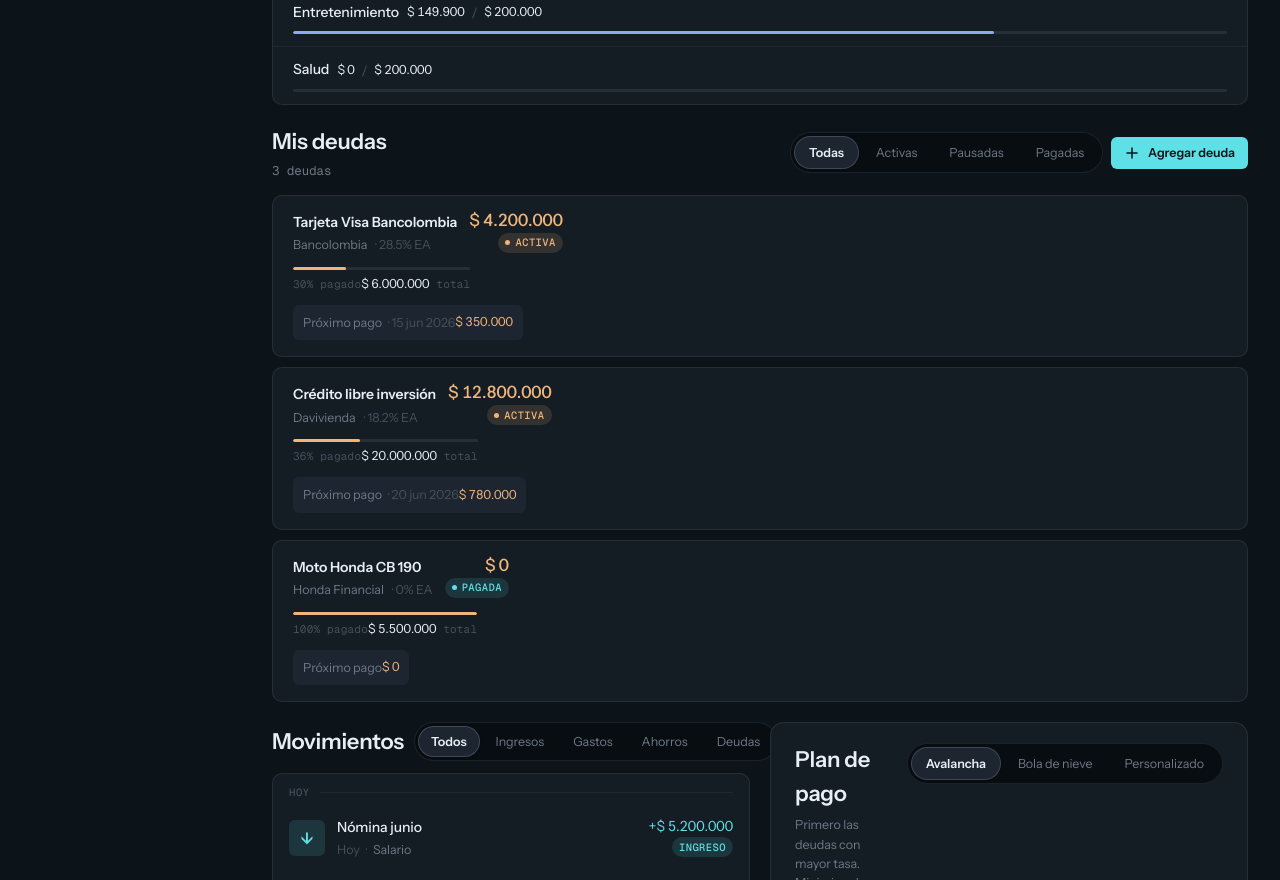
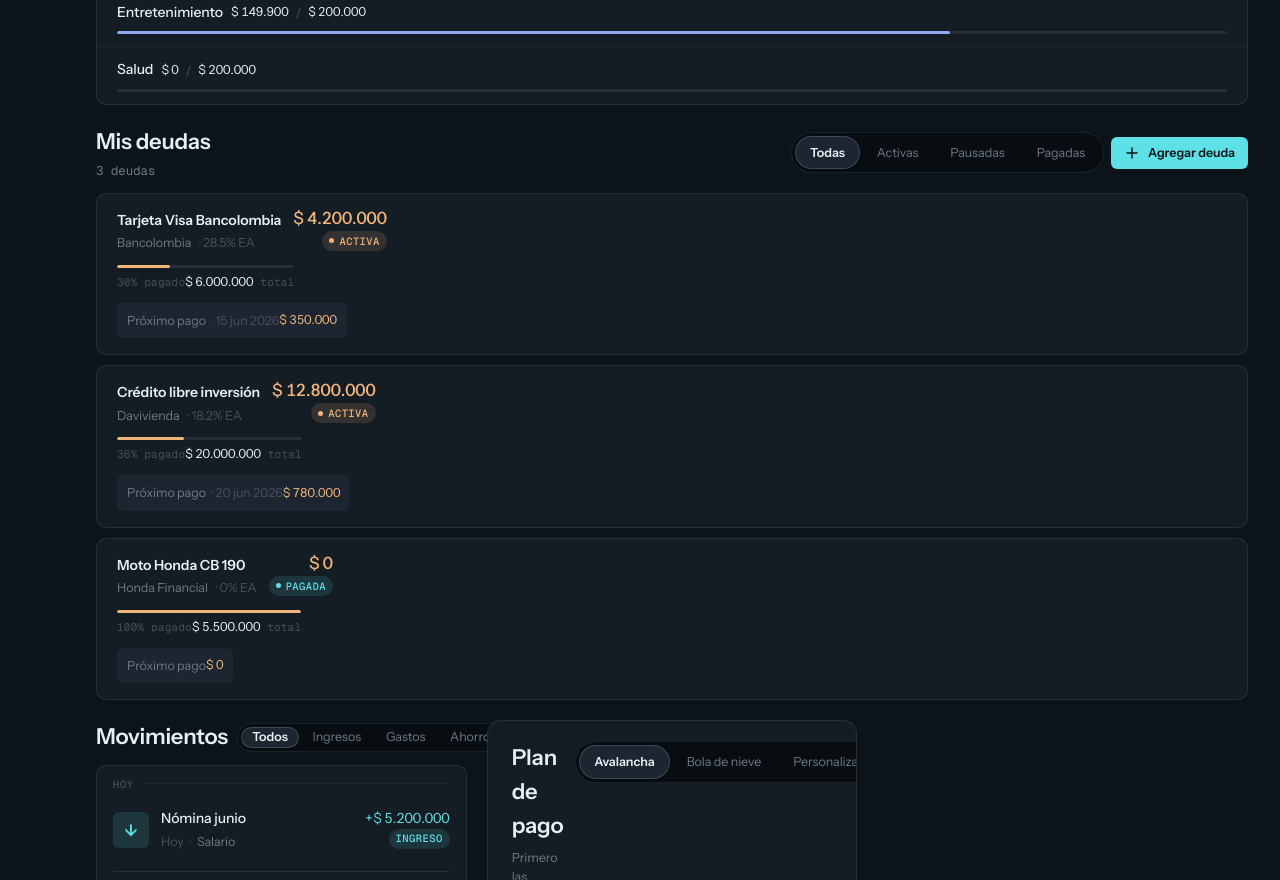
Before and after one commit to DeudasZero/DeudasZero-frontend, a React (Vite) app: page / in a window 1280 px wide. Shown: the part 1920-2800 px from the top of the page. Built offline with nearby package versions, Linux system fonts and the light colour scheme.

Commit message:
Fix: ajustes responsive en organismos

```diff
--- a/src/shared/components/organisms/dashboard-layout/DashboardLayout.tsx
+++ b/src/shared/components/organisms/dashboard-layout/DashboardLayout.tsx
@@ -1,6 +1,5 @@
 import { useState, cloneElement, isValidElement } from 'react'
-import type { CSSProperties, FC, ReactElement } from 'react'
-import { useBreakpoint } from '@shared/hooks/useBreakpoint.ts'
+import type { FC, ReactElement } from 'react'
 import type { DashboardLayoutProps } from './DashboardLayout.types.ts'
 
 export const DashboardLayout: FC<DashboardLayoutProps> = ({
@@ -11,43 +10,14 @@ export const DashboardLayout: FC<DashboardLayoutProps> = ({
   sidebarCollapsed: sidebarCollapsedProp = false,
   className,
 }) => {
-  const { isNarrow, isCompact, isDesktop } = useBreakpoint()
+  const [tabletCollapsed, setTabletCollapsed] = useState(true)
 
-  /**
-   * On tablet (lg) the sidebar is collapsed by default.
-   * On desktop it respects the prop.
-   * On narrow it's hidden entirely (mobileNav takes over).
-   */
-  const [tabletCollapsed, setTabletCollapsed] = useState(true)
-  const effectiveCollapsed = isDesktop ? sidebarCollapsedProp : tabletCollapsed
-
-  const rootStyle: CSSProperties = {
-    display: 'flex',
-    minHeight: '100vh',
-    background: 'var(--dz-bg-page)',
-  }
-
-  const mainStyle: CSSProperties = {
-    display: 'flex',
-    flexDirection: 'column',
-    flex: 1,
-    minWidth: 0,
-    paddingBottom: mobileNav && isNarrow ? 'var(--dz-mobile-nav-h)' : undefined,
-  }
-
-  const contentStyle: CSSProperties = {
-    flex: 1,
-    /* Scale content padding by viewport */
-    padding: isNarrow ? '16px' : isCompact ? '20px 24px' : 'var(--dz-content-pad)',
-    overflowX: 'hidden',
-  }
+  const effectiveCollapsed = sidebarCollapsedProp || tabletCollapsed
 
   return (
-    <div style={rootStyle} className={className}>
-      {/* Sidebar — hidden on narrow */}
-      {sidebar && !isNarrow && (
-        <div style={{ flexShrink: 0 }}>
-          {/* Clone sidebar injecting collapsed state */}
+    <div className={`flex min-h-screen bg-(--dz-bg-page) ${className ?? ''}`}>
+      {sidebar && (
+        <div className="hidden lg:block shrink-0">
           {isValidElement(sidebar)
             ? cloneElement(sidebar as ReactElement<{ collapsed?: boolean }>, {
                 collapsed: effectiveCollapsed,
@@ -55,44 +25,41 @@ export const DashboardLayout: FC<DashboardLayoutProps> = ({
             : sidebar}
         </div>
       )}
-
-      {/* Overlay for tablet when sidebar is open */}
-      {sidebar && isCompact && !isNarrow && !tabletCollapsed && (
+      {sidebar && !tabletCollapsed && (
         <div
           aria-hidden
           onClick={() => setTabletCollapsed(true)}
+          className="hidden lg:block xl:hidden fixed inset-0 z-150"
           style={{
-            position: 'fixed',
-            inset: 0,
-            zIndex: 150,
             background: 'rgba(8,13,18,0.5)',
             backdropFilter: 'blur(1px)',
           }}
         />
       )}
 
-      <div style={mainStyle}>
+      <div className="flex flex-col flex-1 min-w-0">
         {topBar}
-        <main id="main-content" tabIndex={-1} style={contentStyle}>
+        <main
+          id="main-content"
+          tabIndex={-1}
+          className={`
+            flex-1 overflow-x-hidden
+            p-4 lg:p-[20px_24px] xl:p-(--dz-content-pad)
+            ${mobileNav ? 'pb-(--dz-mobile-nav-h) lg:pb-0' : ''}
+          `}
+        >
           {children}
         </main>
       </div>
 
-      {/* Mobile bottom nav */}
-      {mobileNav && isNarrow && (
+      {mobileNav && (
         <nav
           aria-label="Navegación"
+          className="lg:hidden fixed bottom-0 left-0 right-0 z-200 flex items-center"
           style={{
-            position: 'fixed',
-            bottom: 0,
-            left: 0,
-            right: 0,
-            zIndex: 200,
             height: 'var(--dz-mobile-nav-h)',
             background: 'var(--dz-bg-sidebar)',
             borderTop: '1px solid var(--dz-border-soft)',
-            display: 'flex',
-            alignItems: 'center',
           }}
         >
           {mobileNav}
--- a/src/shared/components/organisms/debt-list/DebtList.tsx
+++ b/src/shared/components/organisms/debt-list/DebtList.tsx
@@ -4,7 +4,6 @@ import { EmptyState } from '@molecules/empty-state/EmptyState.tsx'
 import { SegmentedControl } from '@molecules/segmented-control/SegmentedControl.tsx'
 import { Button } from '@atoms/button/Button.tsx'
 import { Skeleton } from '@atoms/skeleton/Skeleton.tsx'
-import { useBreakpoint } from '@shared/hooks/useBreakpoint.ts'
 import type { DebtListProps, DebtListItem, DebtListFilterStatus } from './DebtList.types.ts'
 
 const FILTER_OPTIONS: { value: DebtListFilterStatus; label: string }[] = [
@@ -20,10 +19,10 @@ const AddIcon = () => (
   </svg>
 )
 
-function DebtListSkeleton({ rows = 3 }: { rows?: number }) {
+function DebtListSkeleton() {
   return (
     <div style={{ display: 'flex', flexDirection: 'column', gap: '10px' }}>
-      {Array.from({ length: rows }).map((_, i) => (
+      {Array.from({ length: 3 }).map((_, i) => (
         <div
           key={i}
           style={{
@@ -37,11 +36,7 @@ function DebtListSkeleton({ rows = 3 }: { rows?: number }) {
           }}
         >
           <div
-            style={{
-              display: 'flex',
-              justifyContent: 'space-between',
-              alignItems: 'flex-start',
-            }}
+            style={{ display: 'flex', justifyContent: 'space-between', alignItems: 'flex-start' }}
           >
             <div style={{ display: 'flex', flexDirection: 'column', gap: '6px' }}>
               <Skeleton width="160px" height="16px" />
@@ -77,27 +72,14 @@ export const DebtList: FC<DebtListProps> = ({
   header,
   className,
 }) => {
-  const { isNarrow } = useBreakpoint()
-
   const filtered =
     filterStatus === 'all' ? debts : debts.filter((d: DebtListItem) => d.status === filterStatus)
-
   const emptyStateAction =
     emptyAction ?? (onAddDebt ? { label: 'Agregar primera deuda', onClick: onAddDebt } : undefined)
 
   return (
-    <div className={className} style={{ display: 'flex', flexDirection: 'column', gap: '14px' }}>
-      {/* Header */}
-      <div
-        style={{
-          display: 'flex',
-          /* Stack on narrow */
-          flexDirection: isNarrow ? 'column' : 'row',
-          alignItems: isNarrow ? 'flex-start' : 'center',
-          justifyContent: 'space-between',
-          gap: '12px',
-        }}
-      >
+    <div className={`flex flex-col gap-3.5 ${className ?? ''}`}>
+      <div className="flex flex-col gap-3 lg:flex-row lg:items-center lg:justify-between">
         <div style={{ display: 'flex', flexDirection: 'column', gap: '2px' }}>
           {header ?? (
             <>
@@ -128,43 +110,35 @@ export const DebtList: FC<DebtListProps> = ({
           )}
         </div>
 
-        <div
-          style={{
-            display: 'flex',
-            alignItems: 'center',
-            gap: '8px',
-            /* On narrow: fill full width, wrap filter and button */
-            flexWrap: 'wrap',
-            width: isNarrow ? '100%' : undefined,
-          }}
-        >
+        <div className="flex items-center gap-2 flex-wrap w-full lg:w-auto">
           {onFilterChange && (
-            <div style={{ flex: isNarrow ? 1 : undefined }}>
+            <div className="flex-1 lg:flex-none">
               <SegmentedControl
                 options={FILTER_OPTIONS}
                 value={filterStatus}
                 onChange={onFilterChange}
-                fullWidth={isNarrow}
+                fullWidth
               />
             </div>
           )}
+
           {onAddDebt && (
             <Button
               variant="primary"
               size="sm"
               iconLeft={<AddIcon />}
               onClick={onAddDebt}
-              fullWidth={isNarrow && !onFilterChange}
+              className={!onFilterChange ? 'w-full lg:w-auto' : undefined}
             >
-              {isNarrow ? 'Agregar' : 'Agregar deuda'}
+              <span className="lg:hidden">Agregar</span>
+              <span className="hidden lg:inline">Agregar deuda</span>
             </Button>
           )}
         </div>
       </div>
 
-      {/* List */}
       {loading ? (
-        <DebtListSkeleton rows={isNarrow ? 2 : 3} />
+        <DebtListSkeleton />
       ) : filtered.length === 0 ? (
         <EmptyState
           icon="💳"
--- a/src/shared/components/organisms/payment-plan-card/PaymentPlanCard.tsx
+++ b/src/shared/components/organisms/payment-plan-card/PaymentPlanCard.tsx
@@ -104,7 +104,6 @@ export const PaymentPlanCard: FC<PaymentPlanCardProps> = ({
     return 0
   })
 
-  /* Metrics grid: 2 cols on narrow, 4 on wider */
   const metricsGrid = isNarrow ? '1fr 1fr' : 'repeat(4, 1fr)'
 
   return (
@@ -120,7 +119,6 @@ export const PaymentPlanCard: FC<PaymentPlanCardProps> = ({
         overflow: 'hidden',
       }}
     >
-      {/* Header */}
       <div
         style={{
           padding: isNarrow ? '16px 16px 0' : '20px 24px 0',
@@ -191,8 +189,6 @@ export const PaymentPlanCard: FC<PaymentPlanCardProps> = ({
           </div>
         )}
       </div>
-
-      {/* Summary metrics */}
       {loading ? (
         <div
           style={{
@@ -301,7 +297,6 @@ export const PaymentPlanCard: FC<PaymentPlanCardProps> = ({
         </div>
       )}
 
-      {/* Priority order */}
       {!loading && sortedDebts.length > 0 && (
         <div style={{ display: 'flex', flexDirection: 'column' }}>
           <div
--- a/src/shared/components/organisms/transaction-feed/TransactionFeed.tsx
+++ b/src/shared/components/organisms/transaction-feed/TransactionFeed.tsx
@@ -4,7 +4,6 @@ import { EmptyState } from '@molecules/empty-state/EmptyState.tsx'
 import { Skeleton } from '@atoms/skeleton/Skeleton.tsx'
 import { Button } from '@atoms/button/Button.tsx'
 import { Divider } from '@atoms/divider/Divider.tsx'
-import { useBreakpoint } from '@shared/hooks/useBreakpoint.ts'
 import type {
   TransactionFeedProps,
   TransactionFeedItem,
@@ -26,16 +25,13 @@ function groupByDate(items: TransactionFeedItem[]): TransactionFeedGroup[] {
     const existing = map.get(item.date) ?? []
     map.set(item.date, [...existing, item])
   }
-  return Array.from(map.entries()).map(([label, groupItems]) => ({
-    label,
-    items: groupItems,
-  }))
+  return Array.from(map.entries()).map(([label, groupItems]) => ({ label, items: groupItems }))
 }
 
-function TransactionSkeleton({ rows = 5 }: { rows?: number }) {
+function TransactionSkeleton() {
   return (
     <div style={{ display: 'flex', flexDirection: 'column' }}>
-      {Array.from({ length: rows }).map((_, i) => (
+      {Array.from({ length: 5 }).map((_, i) => (
         <div
           key={i}
           style={{ display: 'flex', alignItems: 'center', gap: '12px', padding: '12px 16px' }}
@@ -46,12 +42,7 @@ function TransactionSkeleton({ rows = 5 }: { rows?: number }) {
             <Skeleton width="25%" height="11px" />
           </div>
           <div
-            style={{
-              display: 'flex',
-              flexDirection: 'column',
-              gap: '5px',
-              alignItems: 'flex-end',
-            }}
+            style={{ display: 'flex', flexDirection: 'column', gap: '5px', alignItems: 'flex-end' }}
           >
             <Skeleton width="64px" height="14px" />
             <Skeleton width="40px" height="18px" rounded />
@@ -75,30 +66,18 @@ export const TransactionFeed: FC<TransactionFeedProps> = ({
   onViewAll,
   className,
 }) => {
-  const { isNarrow } = useBreakpoint()
-
   const filtered =
     filter === 'all'
       ? transactions
       : transactions.filter((t: TransactionFeedItem) => t.type === filter)
-
   const sliced = maxItems ? filtered.slice(0, maxItems) : filtered
   const hasMore = maxItems !== undefined && filtered.length > maxItems
   const groups: TransactionFeedGroup[] =
     groupBy === 'date' ? groupByDate(sliced) : [{ label: '', items: sliced }]
 
   return (
-    <div className={className} style={{ display: 'flex', flexDirection: 'column', gap: '12px' }}>
-      {/* Toolbar */}
-      <div
-        style={{
-          display: 'flex',
-          flexDirection: isNarrow ? 'column' : 'row',
-          alignItems: isNarrow ? 'flex-start' : 'center',
-          justifyContent: 'space-between',
-          gap: '10px',
-        }}
-      >
+    <div className={`flex flex-col gap-3 ${className ?? ''}`}>
+      <div className="flex flex-col gap-2.5 lg:flex-row lg:items-center lg:justify-between">
         <h2
           style={{
             margin: 0,
@@ -112,28 +91,17 @@ export const TransactionFeed: FC<TransactionFeedProps> = ({
           Movimientos
         </h2>
 
-        <div
-          style={{
-            display: 'flex',
-            gap: '8px',
-            alignItems: 'center',
-            flexWrap: 'wrap',
-            width: isNarrow ? '100%' : undefined,
-          }}
-        >
+        <div className="flex gap-2 items-center flex-wrap w-full lg:w-auto">
           {onFilterChange && (
             <div
               role="group"
               aria-label="Filtrar por tipo"
+              className="flex gap-0.5 flex-1 lg:flex-none overflow-x-auto"
               style={{
-                display: 'flex',
-                gap: '3px',
                 background: 'var(--dz-bg-sunken)',
                 border: '1px solid var(--dz-border-base)',
                 borderRadius: 'var(--dz-r-pill)',
                 padding: '3px',
-                flex: isNarrow ? 1 : undefined,
-                overflowX: 'auto',
                 scrollbarWidth: 'none',
               }}
             >
@@ -144,42 +112,36 @@ export const TransactionFeed: FC<TransactionFeedProps> = ({
                     key={opt.value}
                     type="button"
                     onClick={() => onFilterChange(opt.value)}
+                    className="flex-1 lg:flex-none rounded-(--dz-r-pill) whitespace-nowrap border"
                     style={{
-                      flex: isNarrow ? 1 : undefined,
-                      padding: isNarrow ? '5px 8px' : '5px 12px',
-                      borderRadius: 'var(--dz-r-pill)',
                       fontFamily: 'var(--dz-font-sans)',
                       fontSize: 'var(--dz-fs-caption)',
                       fontWeight: isActive ? 600 : 400,
                       color: isActive ? 'var(--dz-text-primary)' : 'var(--dz-text-muted)',
                       background: isActive ? 'var(--dz-bg-raised)' : 'transparent',
-                      border: isActive
-                        ? '1px solid var(--dz-border-strong)'
-                        : '1px solid transparent',
+                      borderColor: isActive ? 'var(--dz-border-strong)' : 'transparent',
                       cursor: 'pointer',
                       transition: 'all var(--dz-transition-fast)',
-                      whiteSpace: 'nowrap',
                       letterSpacing: '-0.005em',
                       boxShadow: isActive ? 'var(--dz-shadow-sm)' : 'none',
                     }}
                   >
-                    {/* Show abbreviated labels on narrow */}
-                    {isNarrow ? opt.short : opt.label}
+                    <span className="px-2 py-1.25 lg:hidden">{opt.short}</span>
+                    <span className="hidden lg:inline px-3 py-1.25">{opt.label}</span>
                   </button>
                 )
               })}
             </div>
           )}
 
-          {onAddTransaction && !isNarrow && (
-            <Button variant="ghost" size="sm" onClick={onAddTransaction}>
+          {onAddTransaction && (
+            <Button variant="ghost" size="sm" onClick={onAddTransaction} className="hidden lg:flex">
               + Nuevo
             </Button>
           )}
         </div>
       </div>
 
-      {/* Content */}
       <div
         style={{
           background: 'var(--dz-bg-surface)',
@@ -189,7 +151,7 @@ export const TransactionFeed: FC<TransactionFeedProps> = ({
         }}
       >
         {loading ? (
-          <TransactionSkeleton rows={isNarrow ? 3 : 5} />
+          <TransactionSkeleton />
         ) : sliced.length === 0 ? (
           <EmptyState
             icon="📋"
```
Also changed, not shown: src/shared/components/organisms/budget-overview/BudgetOverview.tsx (+0 -9 lines), src/shared/components/organisms/debt-form/DebtForm.tsx (+0 -10 lines), src/shared/components/organisms/onboarding-wizard/OnboardingWizard.tsx (+0 -7 lines), src/shared/components/organisms/sidebar/Sidebar.tsx (+0 -8 lines), src/shared/components/organisms/summary-panel/SummaryPanel.tsx (+0 -9 lines), src/shared/components/organisms/top-bar/TopBar.tsx (+0 -7 lines).
